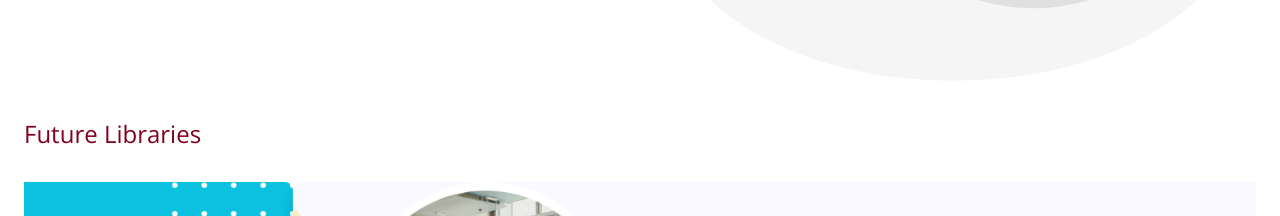
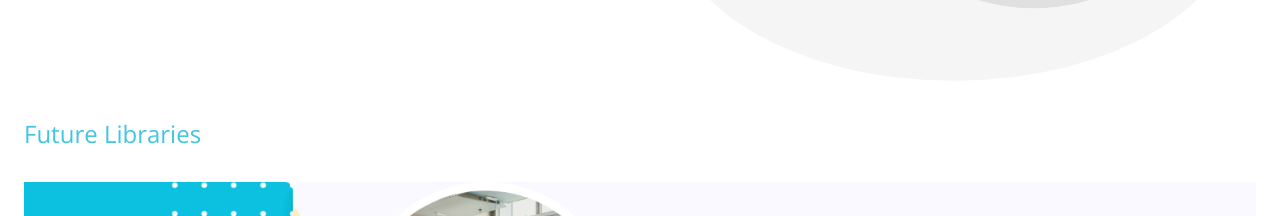
Before and after one commit to codeservier/sakshamstudy, a React (Vite) app: page / in a window 1280 px wide. Shown: the part 2865-3081 px from the top of the page. Built offline with nearby package versions, Linux system fonts and the light colour scheme.

Commit message:
save
save

```diff
--- a/src/components/banner/Upcoming.jsx
+++ b/src/components/banner/Upcoming.jsx
@@ -25,7 +25,7 @@ export const Upcoming = () => {
 
   return (
     <div >
-      <h1 className="text-2xl font-medium  px-0 py-4 text-[#800020] text-400  mb-4">
+      <h1 className="text-2xl font-medium  px-0 py-4  text-400  mb-4">
         Future Libraries
       </h1>
       <Slider {...settings}>
```
